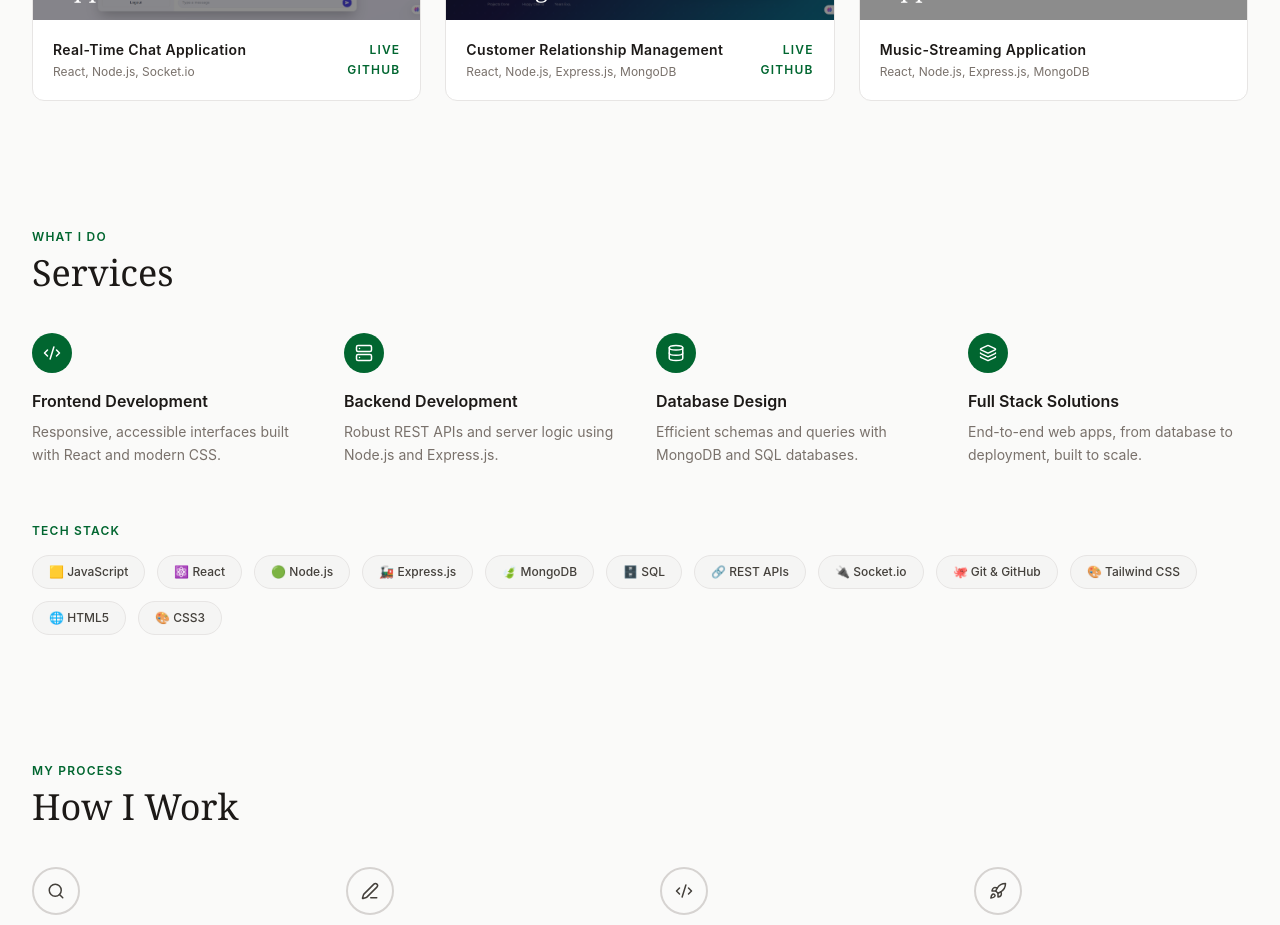
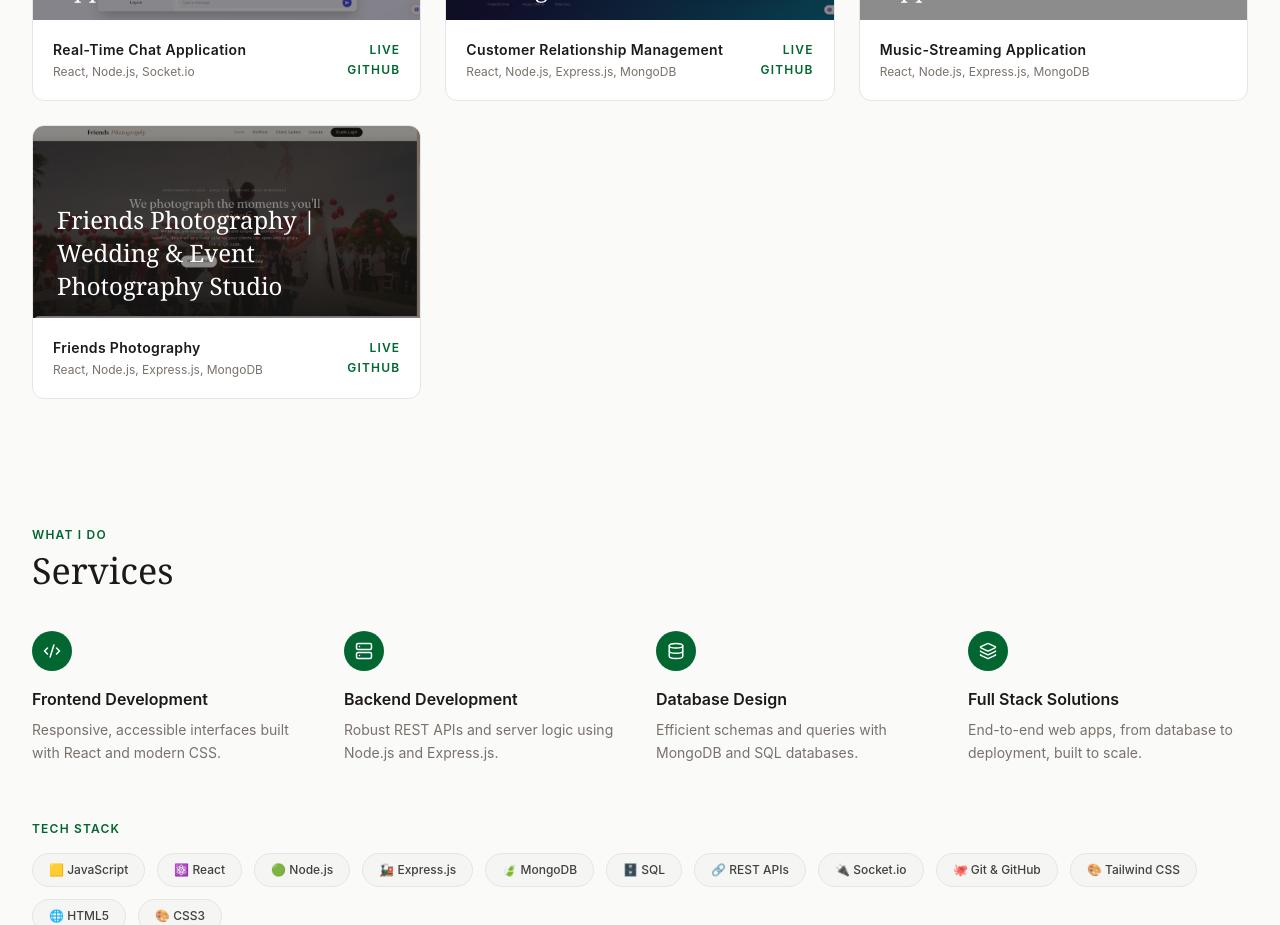
Before and after one commit to vishalbarde360/portfolio-01, a React (Vite) app in the folder frontend/: page / in a window 1280 px wide. Shown: the part 980-1905 px from the top of the page. Built offline with nearby package versions, Linux system fonts and the light colour scheme.

Commit message:
Adding Latest Project

```diff
--- a/frontend/src/App.jsx
+++ b/frontend/src/App.jsx
@@ -58,6 +58,14 @@ const projects = [
     title: "Music-Streaming Application",
     live: "#",
     github: "#",
+  },
+  {
+    name: "Friends Photography",
+    image: "./images/friends-photo.png",
+    tags: "React, Node.js, Express.js, MongoDB",
+    title: "Friends Photography | Wedding & Event Photography Studio",
+    live: "https://friends-photography.vercel.app/",
+    github: "https://github.com/vishalbarde360/Friends-photography.git",
   },
 ];
 
```
Also changed, not shown: frontend/public/images/friends-photo.png (added).
